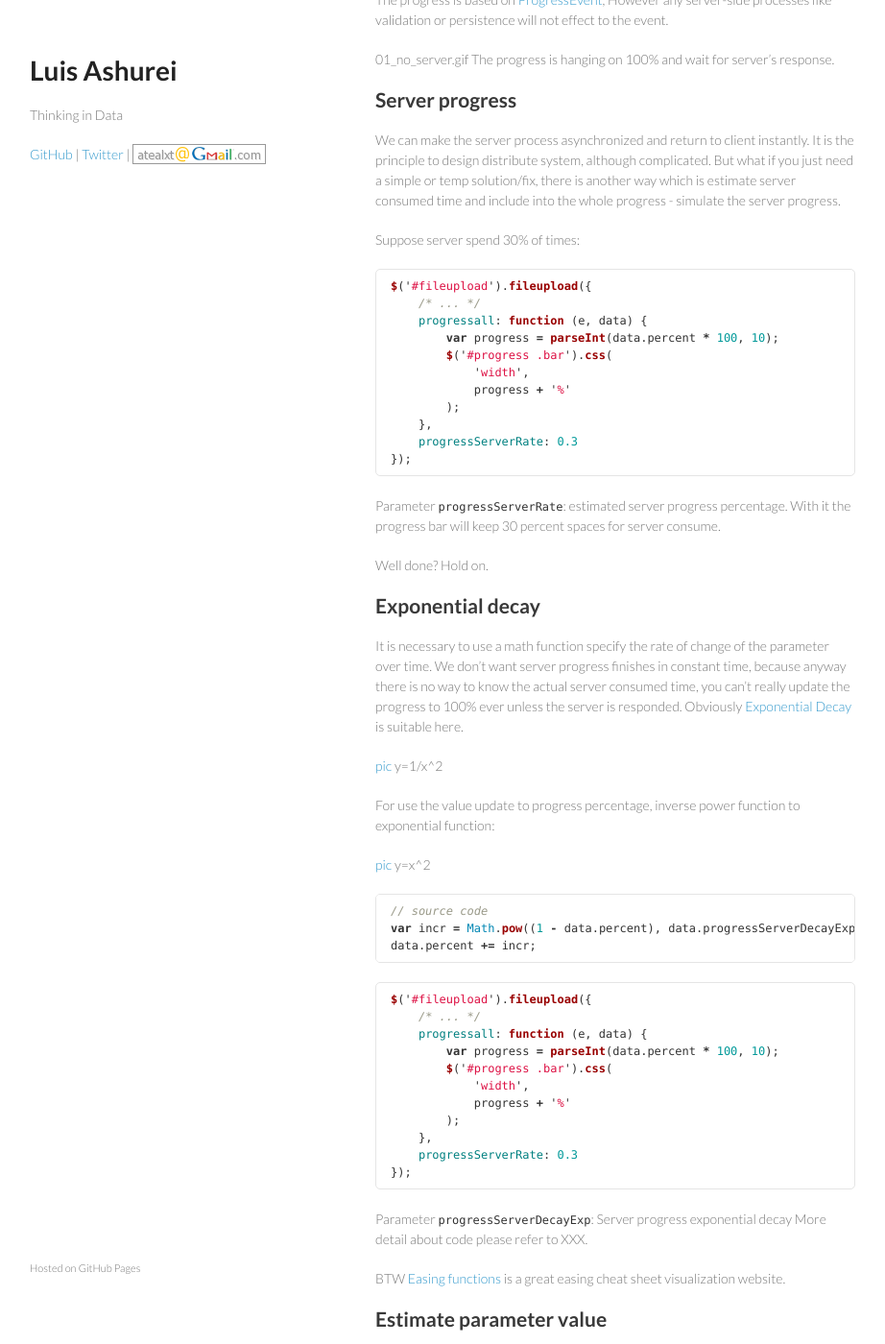
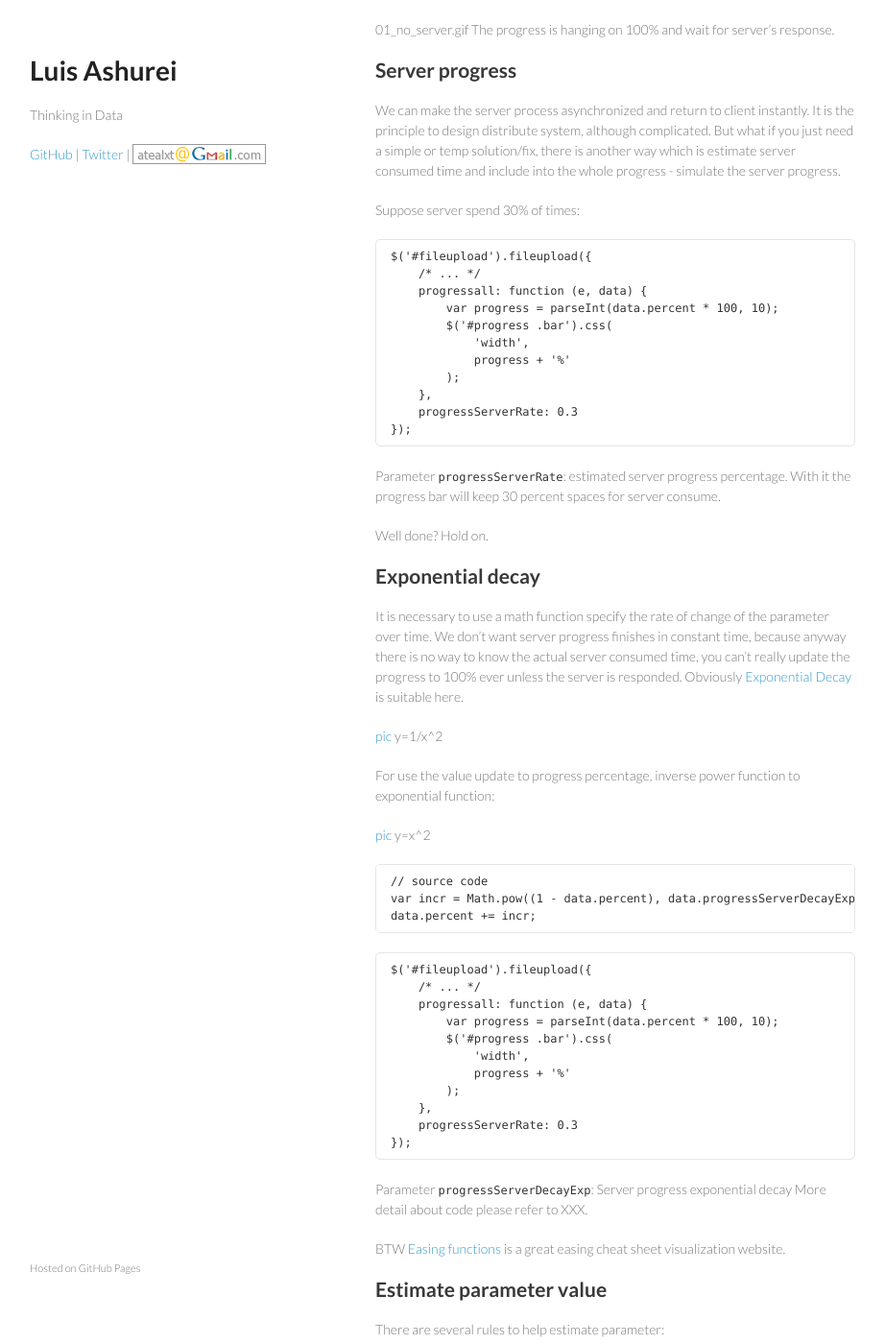
Before and after one commit to atealxt/atealxt.github.io, a Jekyll site: the page built from _posts/2015-11-03-jquery-file-upload-progress-server-estimation.md, in a window 1280 px wide and 1400 px high, scrolled down 382 px. Shown: the whole window at 96% size, without its empty margins (179-1101 px from the left). Built offline with Jekyll 4.4.1, drawn with Linux system fonts in a browser that asks for light colours; comment, search, counter and statistics services are not loaded; some of the changed text lies outside the part shown.

Commit message:
Update 2015-11-03-jquery-file-upload-progress-server-estimation.md

````diff
--- a/_posts/2015-11-03-jquery-file-upload-progress-server-estimation.md
+++ b/_posts/2015-11-03-jquery-file-upload-progress-server-estimation.md
@@ -29,7 +29,7 @@
 
 Suppose server spend 30% of times:
 
-```javascript
+```
 $('#fileupload').fileupload({
     /* ... */
     progressall: function (e, data) {
@@ -61,13 +61,13 @@
 [pic](https://www.google.com/?gws_rd=ssl#q=y%3Dx^2)
 y=x^2
 
-```javascript
+```
 // source code
 var incr = Math.pow((1 - data.percent), data.progressServerDecayExp);
 data.percent += incr;
 ```
 
-```javascript
+```
 $('#fileupload').fileupload({
     /* ... */
     progressall: function (e, data) {
````
Also changed, not shown: other parts of _posts/2015-11-03-jquery-file-upload-progress-server-estimation.md (+1 -1 lines).
